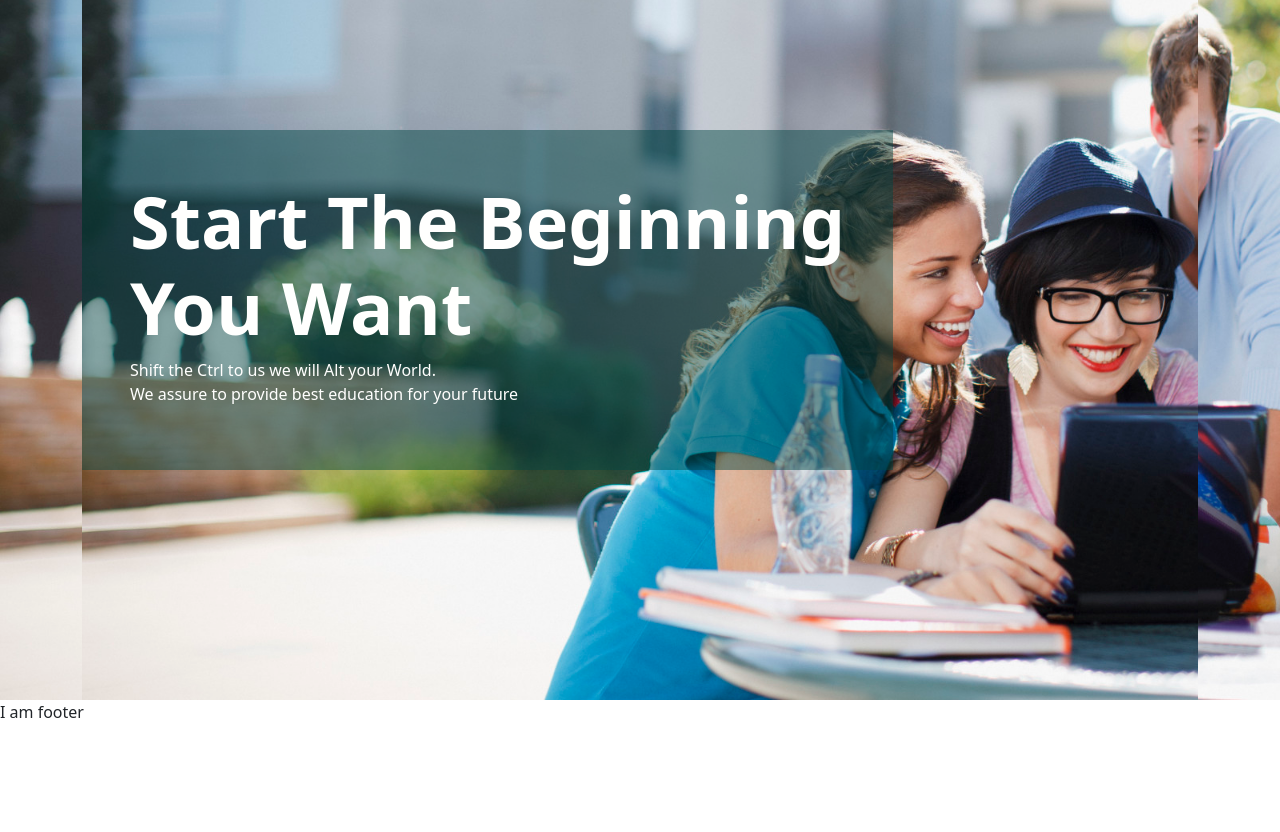
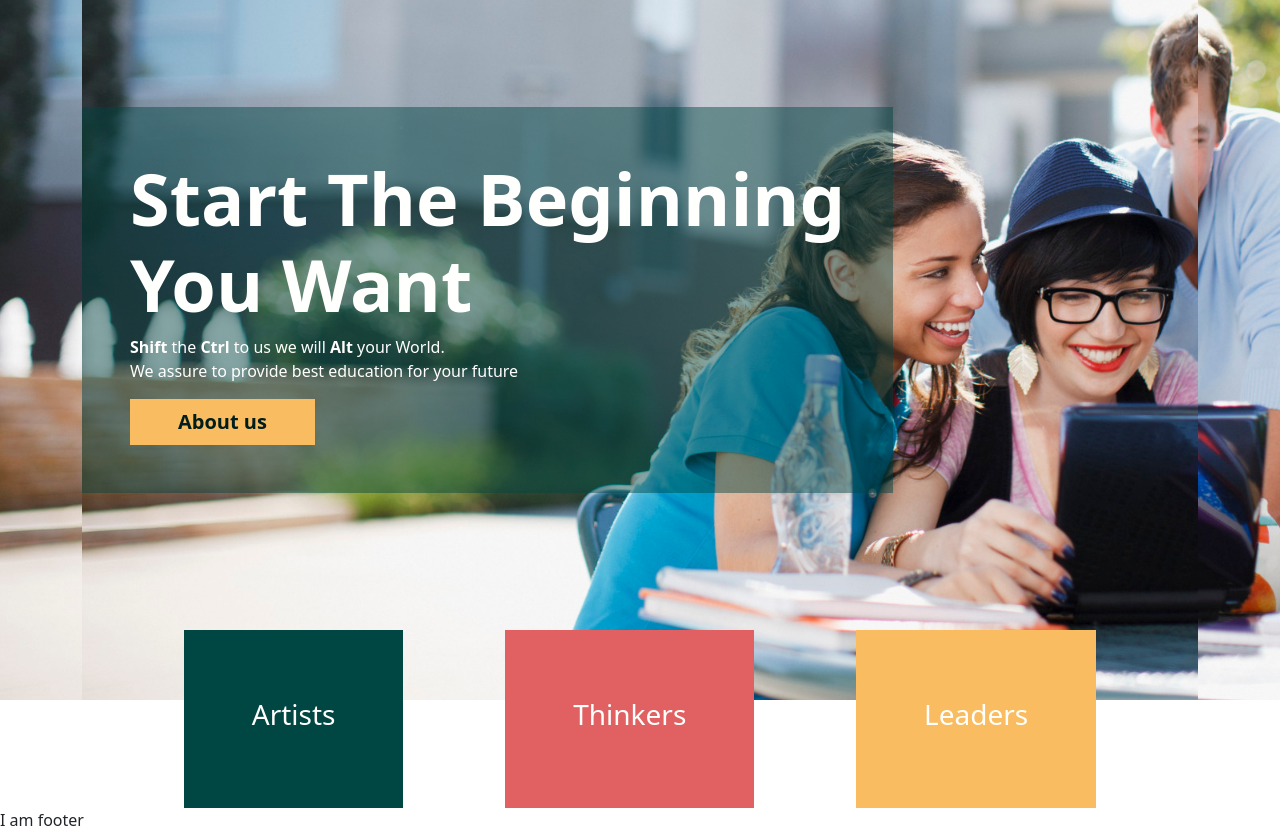
Before and after one commit to Khurshida-Meem/random-university, a React (Create React App) app: page / in a window 1280 px wide. Shown: the part 176-1008 px from the top of the page. Before the commit the page ends 900 px from the top, so only its background shows below. Built offline with nearby package versions, Linux system fonts and the light colour scheme.

Commit message:
added notes

```diff
--- a/src/App.css
+++ b/src/App.css
@@ -1,3 +1,15 @@
 .light-header {
   color: #fffffe;
 }
+
+.primary-btn {
+  background-color: #f9bc60;
+  color: #001e1d;
+  border: none;
+  font-size: 20px;
+  transition: 0.5s;
+}
+
+.primary-btn:hover {
+  background-color: #ffac2e;
+}
--- a/src/components/Banner/Banner.js
+++ b/src/components/Banner/Banner.js
@@ -1,15 +1,23 @@
 import React from 'react';
 import { Container } from 'react-bootstrap';
+import { useHistory } from 'react-router';
 import './Banner.css'
 
 const Banner = () => {
+
+    const history = useHistory();
+    const handleClick = () => {
+        history.push('/about');
+    }
+
     return (
         <div className='banner-container'>
             <Container>
                 <div className='banner-container d-flex align-items-center'>
                     <div className='text-container p-5 animate__animated animate__fadeIn'>
                         <h1 className='display-2 fw-bold animate__animated animate__fadeInLeft'>Start The Beginning <br /> You Want</h1>
-                        <p className='animate__animated animate__fadeInUp'>Shift the Ctrl to us we will Alt your World. <br /> We assure to provide best education for your future</p>
+                        <p className='animate__animated animate__fadeInUp'><strong>Shift</strong> the <strong>Ctrl</strong> to us we will <strong>Alt</strong> your World. <br /> We assure to provide best education for your future</p>
+                        <button className='primary-btn fw-bold px-5 py-2 animate__animated animate__fadeInRight' onClick={handleClick}>About us</button>
                     </div>
                 </div>
             </Container>
--- a/src/components/Home/Home.js
+++ b/src/components/Home/Home.js
@@ -1,10 +1,12 @@
 import React from 'react';
 import Banner from '../Banner/Banner';
+import Notes from '../Notes/Notes';
 
 const Home = () => {
     return (
         <div>
             <Banner></Banner>
+            <Notes></Notes>
         </div>
     );
 };
--- /dev/null
+++ b/src/components/Notes/Notes.css
@@ -0,0 +1,18 @@
+.notes {
+    color: #fffffe;
+    margin-top: -70px;
+    margin-bottom: 0;
+    padding: 20px 20px;
+}
+
+.note1 {
+    background-color: #004643;
+}
+
+.note2 {
+    background-color: #e16162;
+}
+
+.note3 {
+    background-color: #f9bc60;
+}
--- /dev/null
+++ b/src/components/Notes/Notes.js
@@ -0,0 +1,23 @@
+import React from 'react';
+import { Container } from 'react-bootstrap';
+import './Notes.css'
+
+const Notes = () => {
+    return (
+        <Container>
+            <div className='d-lg-flex justify-content-evenly'>
+                <div className='note1 notes text-center animate__animated animate__fadeInLeft'>
+                    <h3 className='p-5'>Artists</h3>
+                </div>
+                <div className='note2 notes text-center animate__animated animate__fadeIn'>
+                    <h3 className='p-5'>Thinkers</h3>
+                </div>
+                <div className='note3 notes text-center animate__animated animate__fadeInRight'>
+                    <h3 className='p-5'>Leaders</h3>
+                </div>
+            </div>
+        </Container>
+    );
+};
+
+export default Notes;
```
